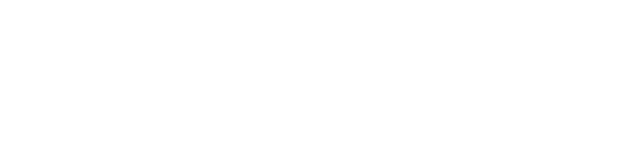
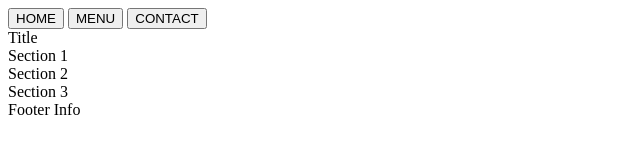
Before and after one commit to Ace-86/Restaurant, a website built with webpack: page dist/index.html in a window 1280 px wide. Shown: the whole page, without its empty margins (0-640 px from the left). Built offline with nearby package versions, Linux system fonts and the light colour scheme; files whose address does not match are found by name.

Commit message:
html temp structure added

```diff
--- a/dist/index.html
+++ b/dist/index.html
@@ -5,13 +5,31 @@
     <meta http-equiv="X-UA-Compatible" content="IE=edge">
     <meta name="viewport" content="width=device-width, initial-scale=1.0">
     <title>Document</title>
-    <link rel="stylesheet" href="style.css">
     <script src="main.js"> </script>
-    <script src="script.js"> </script>
+    <link rel="stylesheet" href="/src/style.css">
+    <script src="/src/script.js"> </script>
 </head>
 <body>
+    <div id="content">
+        <div id="header">
+            <div id="menu">
+                <button> HOME</button>
+                <button> MENU</button>
+                <button> CONTACT</button>
+            </div>
+        </div>
 
-    <div id="content"> </div>
+        <div id="information">
+            <div id="title"> Title </div>
+            <div id="section1"> Section 1 </div>
+            <div id="section2"> Section 2 </div>
+            <div id="section3"> Section 3 </div>
+        </div>
+
+        <div id="footer"> Footer Info </div>
+
+
+    </div>
 
 </body>
 </html>
```
